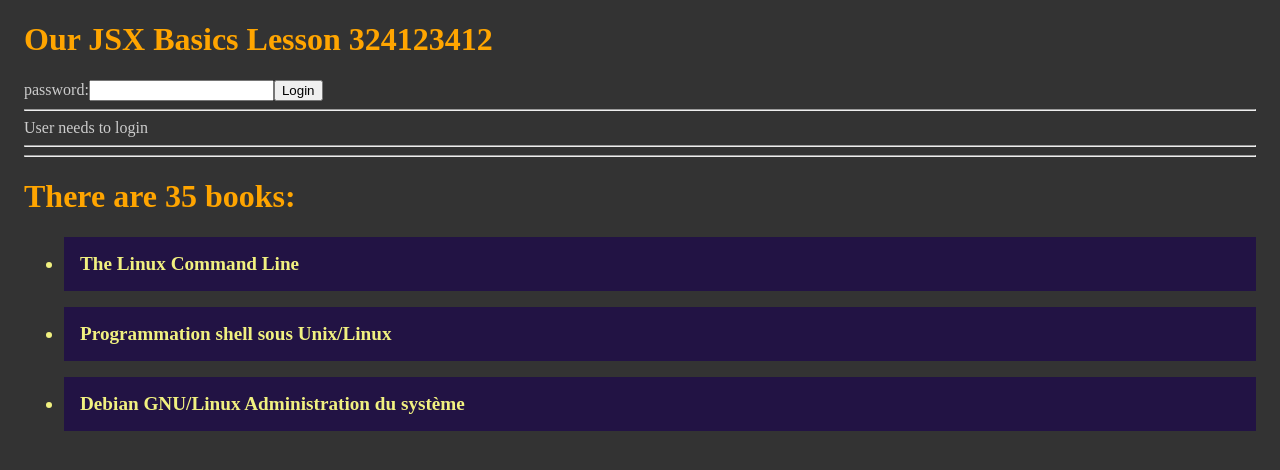
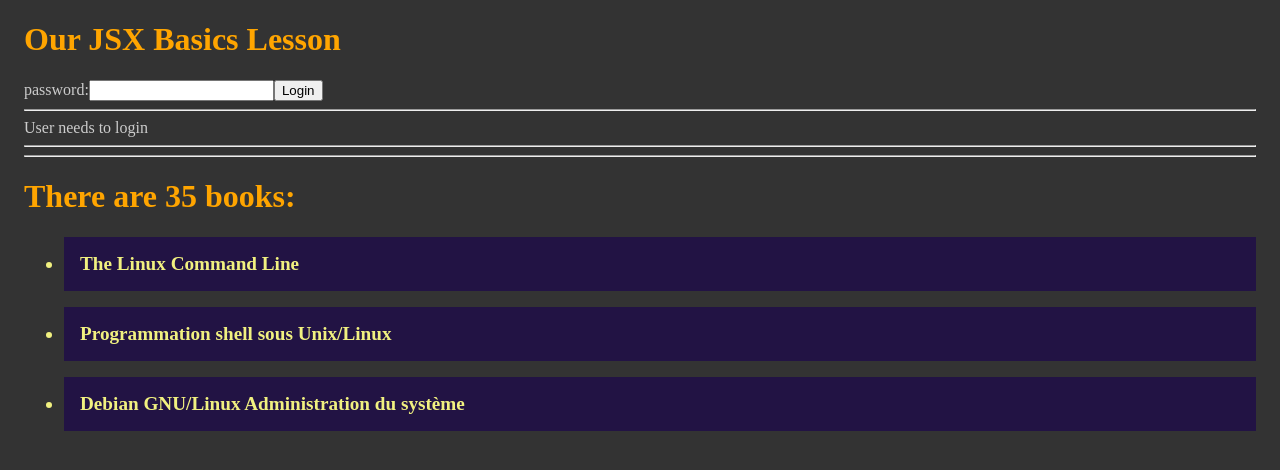
Before and after one commit to Scientific-Research/mk02-jsx-basics, a React app: page / in a window 1280 px wide. Shown: the top 470 px of the page. Built offline with nearby package versions, Linux system fonts and the light colour scheme; the HTML template or start-up script is replaced by a standard one.

Commit message:
Test number was removed!

```diff
--- a/src/App.jsx
+++ b/src/App.jsx
@@ -2,7 +2,7 @@ import { useState } from "react";
 import "./App.scss";
 import Techbooks from "./data/techbooks.json";
 
-const title = "Our JSX Basics Lesson 324123412";
+const title = "Our JSX Basics Lesson";
 // Alle diese drei Sätzte  haben das gleiche Bedeutung!
 // const userOnline = Number(true);
 // const userOnline = Number(1);
```
